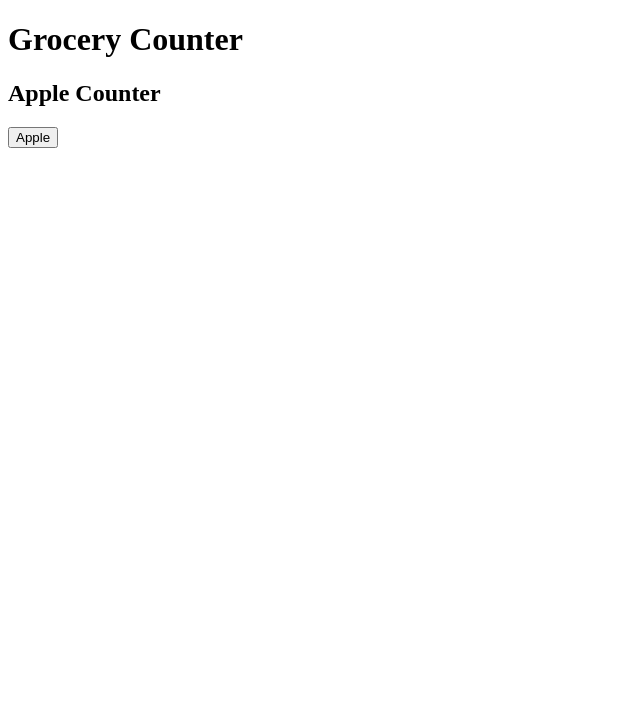
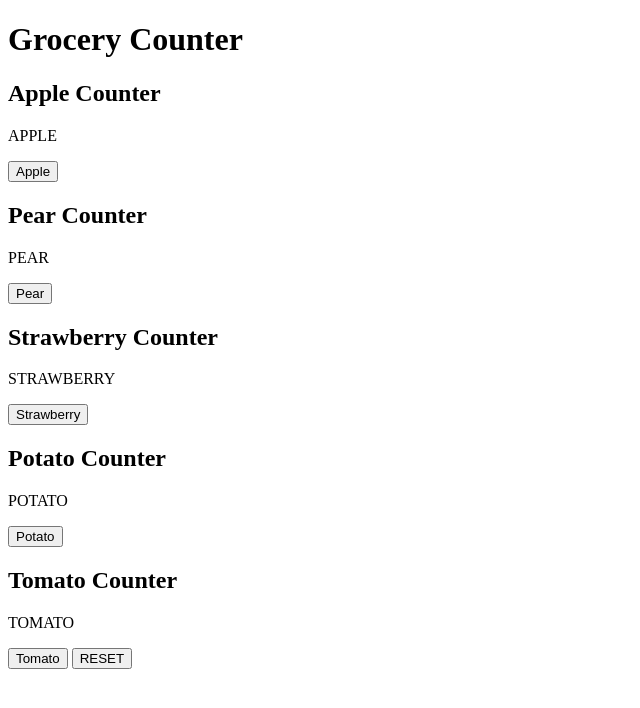
Before and after one commit to anapperez/contadorbuttom, a plain HTML site: page Index.html in a window 1280 px wide. Shown: the whole page, without its empty margins (0-640 px from the left). Drawn offline with Linux system fonts and the light colour scheme.

Commit message:
add more buttons and reset button

```diff
--- a/Index.html
+++ b/Index.html
@@ -10,12 +10,34 @@
 <body>
   <h1>Grocery Counter</h1>
   <h2 id="apple">Apple Counter</h2>
+  <p>APPLE</p>
 
   <button onclick="appleCounter()">Apple</button>
+
+  <h2 id="pear">Pear Counter</h2>
+  <p>PEAR</p>
+
+  <button onclick="pearCounter()">Pear</button>
+
+  <h2 id="strawberry">Strawberry Counter</h2>
+  <p>STRAWBERRY</p>
+
+  <button onclick="strawberryCounter()">Strawberry</button>
+
+  <h2 id="potato">Potato Counter</h2>
+  <p>POTATO</p>
+
+  <button onclick="potatoCounter()">Potato</button>
+
+  <h2 id="tomato">Tomato Counter</h2>
+  <p>TOMATO</p>
+
+  <button onclick="tomatoCounter()">Tomato</button>
 
 
 
 
+<button type="button" onclick="document.location.reload();">RESET</button>
  <script src="script.js"></script>
 </body>
 </html>
--- a/script.js
+++ b/script.js
@@ -6,3 +6,30 @@ function appleCounter() {
   count = count + 1;
  document.getElementById("apple").innerHTML = count;
 }
+
+let count2 = 0; // Second Variable!
+
+function pearCounter() {
+  count2 = count2 + 1;
+  document.getElementById("pear").innerHTML = count2;
+}
+
+let count3 = 0; // Third Variable!
+
+function strawberryCounter() {
+  count3 = count3 + 1;
+  document.getElementById("strawberry").innerHTML = count3;
+}
+  let count4 = 0; // Fourth Variable!
+
+  function potatoCounter() {
+    count4 = count4 + 1;
+    document.getElementById("potato").innerHTML = count4;
+  }
+
+  let count5 = 0; // Fifth Variable!
+
+  function tomatoCounter() {
+    count5 = count5 + 1;
+    document.getElementById("tomato").innerHTML = count5;
+  }
```
